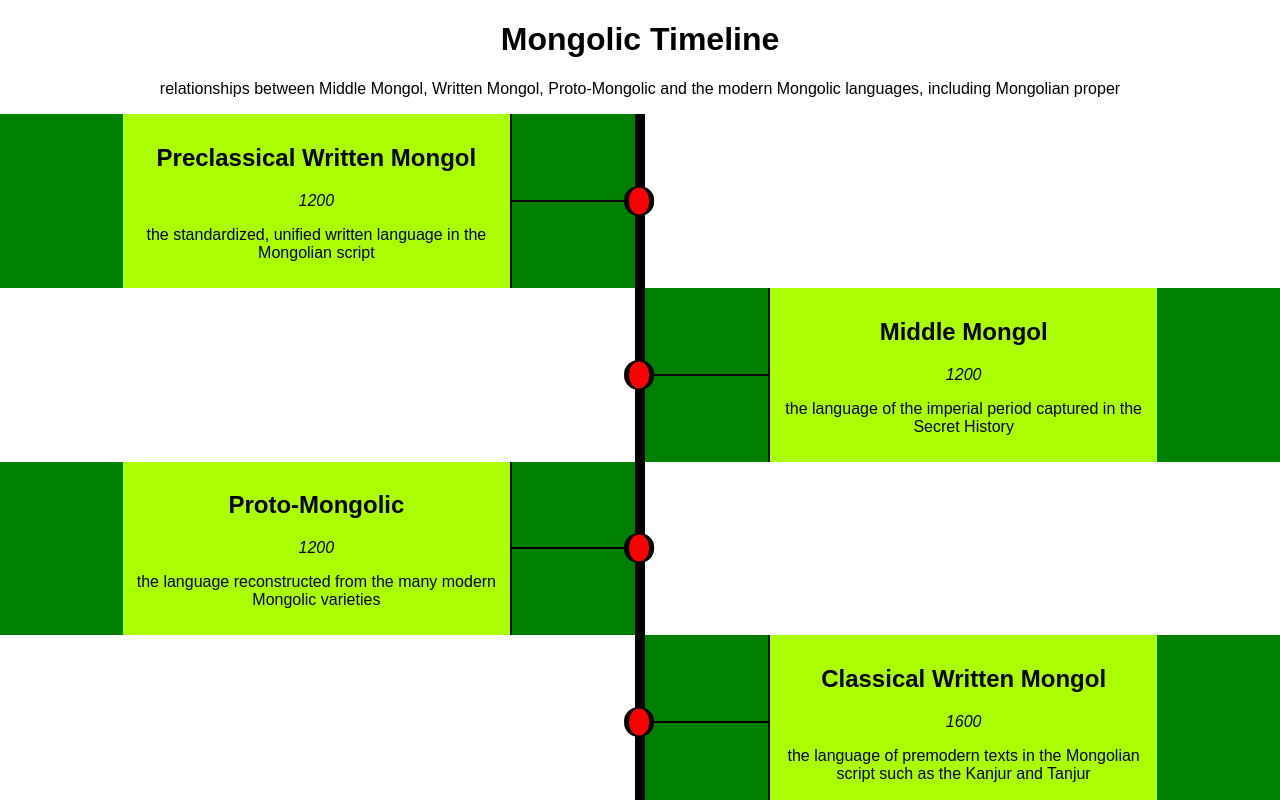
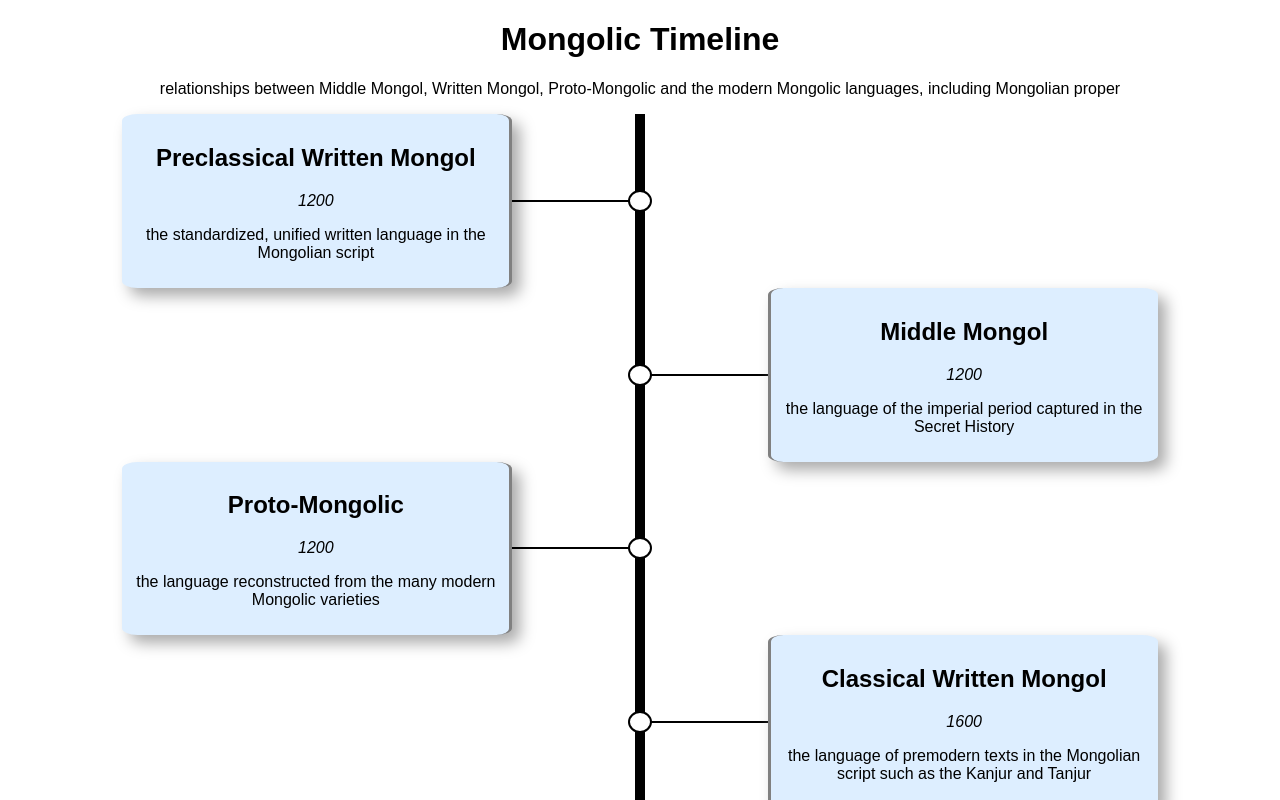
Before and after one commit to Botmasher/mongolic-timeline, a React (Create React App) app: page / in a window 1280 px wide. Shown: the top 800 px of the page. Built offline with nearby package versions, Linux system fonts and the light colour scheme; the HTML template or start-up script is replaced by a standard one.

Commit message:
Style node content and prepare window scroll fader

```diff
--- a/src/Timeline/index.js
+++ b/src/Timeline/index.js
@@ -1,5 +1,5 @@
 import React from 'react';
-import { TimelineNodeContainer } from '../TimelineNode/container';
+import TimelineNodeContainer from '../TimelineNode/Container';
 import { yearOffset } from '../utils/timeline';
 
 const Timeline = ({ entries }) => {
--- a/src/TimelineMarker/index.js
+++ b/src/TimelineMarker/index.js
@@ -6,7 +6,7 @@ const TimelineMarker = ({ shape, hasBorder }) => (
     <div style={{
       ...styles.timelineMarkerShape,
       borderRadius: shape === 'circle' ? '50%' : 0,
-      border: hasBorder ? '1px solid black' : 0
+      border: hasBorder ? '2px solid black' : 0
     }}>
       &nbsp;
     </div>
@@ -23,8 +23,10 @@ const styles = {
     height: '100%'
   },
   timelineMarkerShape: {
-    backgroundColor: colors.red,
-    transform: 'scale(5, 1.5)'
+    backgroundColor: colors.white,
+    position: 'absolute',
+    width: 20,
+    height: 18
   }
 };
 
--- a/src/TimelineNode/container.js
+++ b/src/TimelineNode/container.js
@@ -2,30 +2,45 @@ import React from 'react';
 import TimelineNode from './';
 import TimelineMarker from '../TimelineMarker';
 
-export const TimelineNodeContainer = ({ entry, direction, offsetTop }) => {
-  const createTimelineNode = () => (
+class TimelineNodeContainer extends React.Component {
+  constructor(props) {
+    super(props);
+  }
+
+  createTimelineNode = () => (
     <TimelineNode
-      direction={direction}
-      title={entry.title}
-      year={`${entry.year}`}
-      content={entry.content}
-      offsetTop={offsetTop}
+      direction={this.props.direction}
+      title={this.props.entry.title}
+      year={`${this.props.entry.year}`}
+      content={this.props.entry.content}
+      offsetTop={this.props.offsetTop}
     />
   );
 
+  componentDidMount() {
+    window.scroll(() => (
+      window.scrollTop() > this.props.offsetTop
+      ? this.refs.tnode.fadeIn()
+      : this.refs.tnode.fadeOut()
+    ));
+  }
+
+  render() {
+    const { entry, direction, offsetTop } = this.props;
     return(
       <div className="timeline-row-test" style={styles.timelineRow}>
         <div className="timeline-right-test" style={styles.timelineColumn}>
-        {direction === 'left' ? createTimelineNode() : ' '}
+          {direction === 'left' ? this.createTimelineNode() : ' '}
         </div>
         <div className="timeline-center-test" style={styles.timelineBar}>
           <TimelineMarker shape={`circle`} hasBorder={true} />
         </div>
         <div className="timeline-left-test" style={styles.timelineColumn}>
-        {direction === 'right' ? createTimelineNode() : ' '}
+          {direction === 'right' ? this.createTimelineNode() : ' '}
         </div>
       </div>
     );
+  }
 };
 
 const styles = {
@@ -46,3 +61,5 @@ const styles = {
     flexBasis: 0
   }
 };
+
+export default TimelineNodeContainer;
--- a/src/TimelineNode/index.js
+++ b/src/TimelineNode/index.js
@@ -29,8 +29,8 @@ const TimelineNode = ({ direction, title, year, content, offsetTop }) => {
 				className="timeline-content-test"
 				style={{
 					...styles.timelineContent,
-					borderLeft: direction === 'right' ? '2px solid black' : 0,
-					borderRight: direction === 'left' ? '2px solid black' : 0
+					borderLeft: direction === 'right' ? '3px solid gray' : 0,
+					borderRight: direction === 'left' ? '3px solid gray' : 0
 				}}
 			>
 				<h2>{title}</h2>
@@ -51,13 +51,14 @@ const styles = {
 	timelineContent: {
 		flex: 3,
 		padding: 10,
-		backgroundColor: '#aaff00'
+		backgroundColor: '#def',
+		borderRadius: '4%',
+		boxShadow: '8px 8px 15px #aaa'
 	},
 	timelineNodeSide: {
 		flex: 1,
 		display: 'flex',
-		flexDirection: 'column',
-		backgroundColor: 'green'
+		flexDirection: 'column'
 	},
 	timelineConnectorAbove: {
 		flex: 1,
```
Lines whose indentation alone changed are shown as unchanged.
